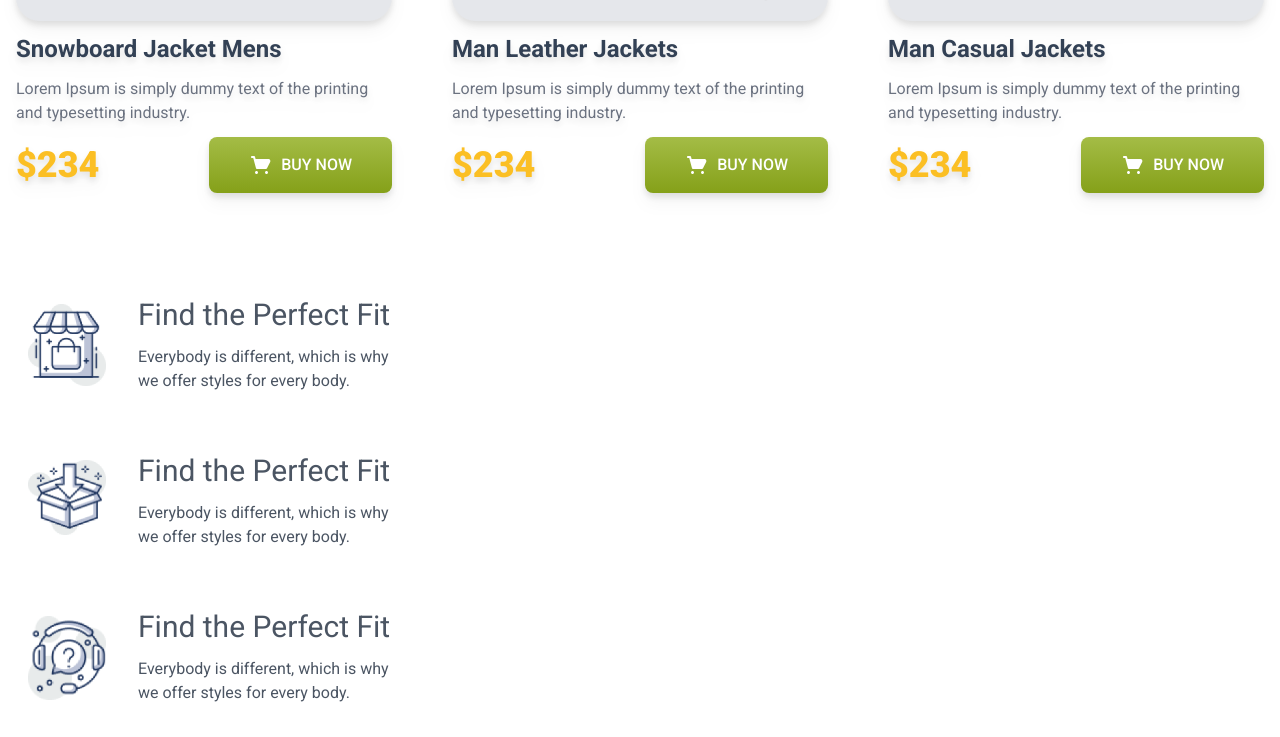
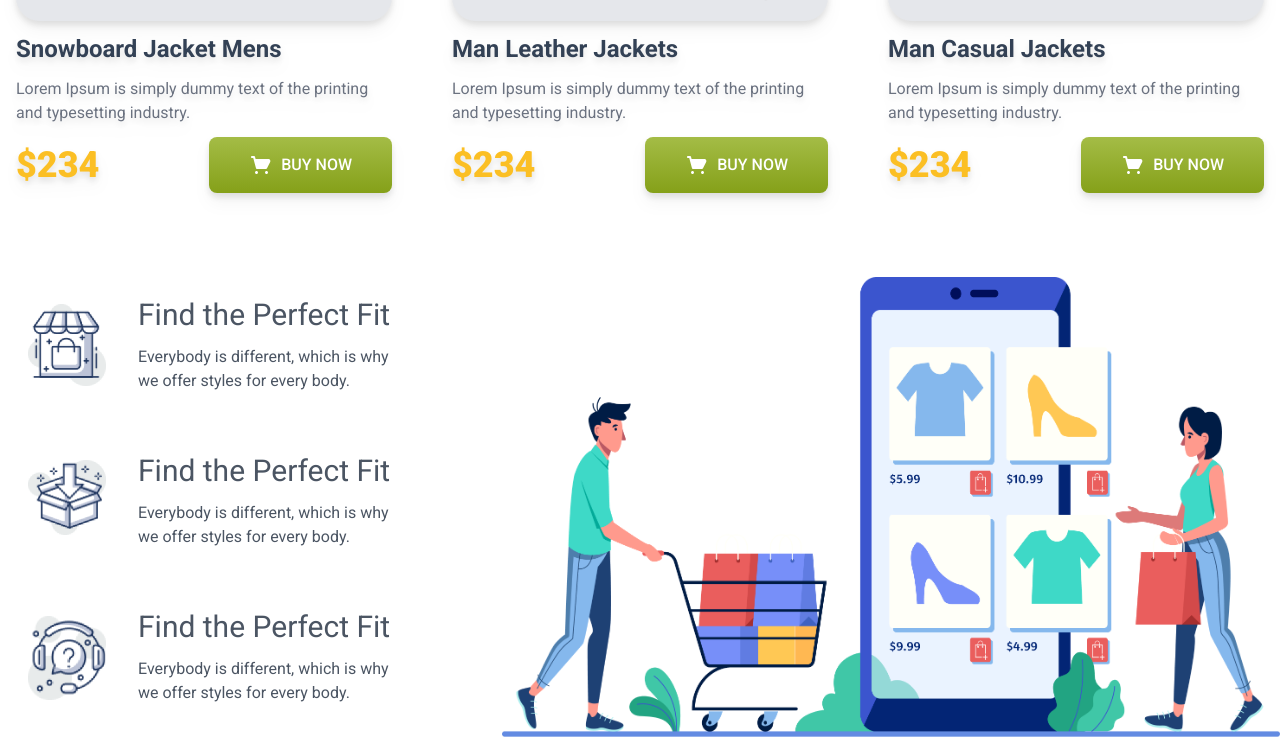
Before and after one commit to swadeshchisim/penguin-fashion-tailwind, a plain HTML site: page index.html in a window 1280 px wide. Shown: the part 2046-2783 px from the top of the page. Drawn offline with nearby package versions, Linux system fonts and the light colour scheme.

Commit message:
penguin tailwind is completed

```diff
--- a/index.html
+++ b/index.html
@@ -190,7 +190,7 @@
         </section>
 
         <!-- Additional info area -->
-        <section>
+        <section class="flex flex-col-reverse lg:flex-row justify-between gap-12 gap-x-20">
             <div class="space-y-6 lg:space-y-5 font-roboto">
                 <div class="flex flex-col lg:flex-row items-center text-center lg:text-left  lg:gap-8 px-7 py-5">
                     <div class="w-[78px] h-[82px] mb-4 lg:mb-0">
@@ -223,7 +223,9 @@
                     </div>
                 </div>
             </div>
-            <div></div>
+            <div>
+                <img class="p-5 lg:p-0" src="images/shopping.png" alt="">
+            </div>
         </section>
 
     </main>
```
